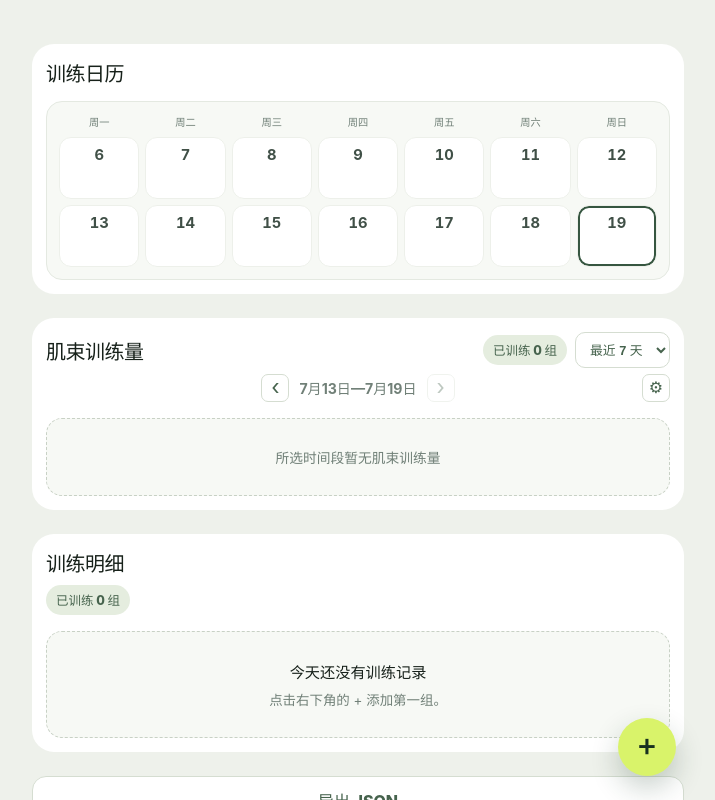
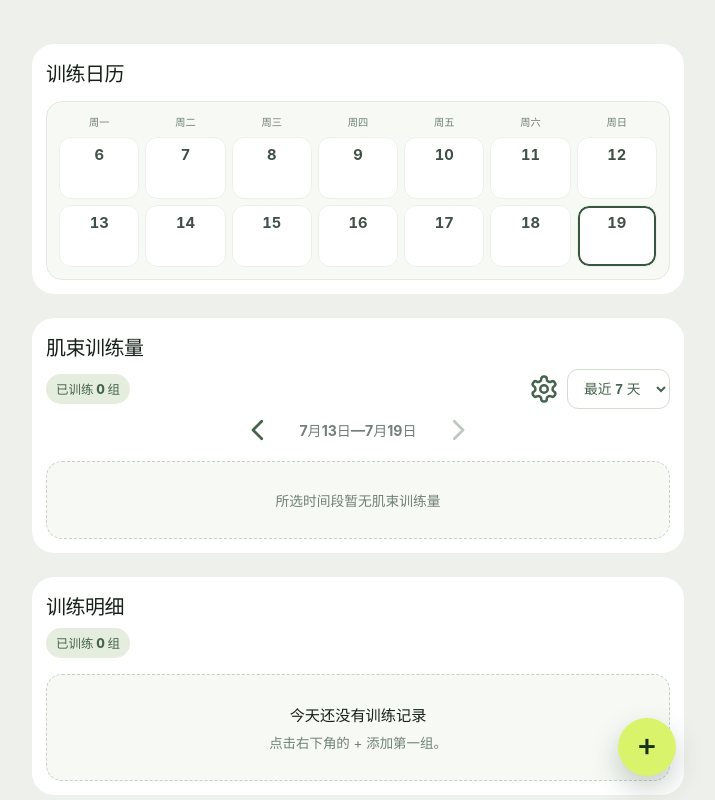
Before and after one commit to Chihatepython/fitness-tracker, a Vue app: page / in a window 1280 px wide. Shown: the top 800 px of the page, without its empty margins (282-997 px from the left). Built offline with nearby package versions, Linux system fonts and the light colour scheme.

Commit message:
Refine muscle volume controls

```diff
--- a/src/assets/app.css
+++ b/src/assets/app.css
@@ -77,14 +77,14 @@ p {
 }
 
 .period-select {
-  min-height: 36px;
+  min-height: 40px;
   flex-shrink: 0;
-  padding: 0 10px;
+  padding: 0 12px;
   border: 1px solid #d5ddd1;
-  border-radius: 10px;
+  border-radius: 11px;
   background: #fff;
   color: #46634d;
-  font-size: 0.8rem;
+  font-size: 0.86rem;
   font-weight: 700;
   cursor: pointer;
 }
--- a/src/components/MuscleVolumeCard.vue
+++ b/src/components/MuscleVolumeCard.vue
@@ -63,8 +63,23 @@ function toggleTodayColumn(): void {
     <div class="section-heading">
       <div class="muscle-title-row">
         <h2 id="muscle-title">肌束训练量</h2>
-        <div class="muscle-heading-actions">
-          <span v-if="!isLoading" class="set-count">已训练 {{ trainingSetCount }} 组</span>
+      </div>
+      <div class="muscle-control-row">
+        <span v-if="!isLoading" class="set-count">已训练 {{ trainingSetCount }} 组</span>
+        <div class="muscle-control-actions">
+          <button
+            class="table-settings-button"
+            type="button"
+            aria-label="打开肌束表格设置"
+            @click="isTableSettingsOpen = true"
+          >
+            <svg aria-hidden="true" focusable="false" viewBox="0 0 24 24">
+              <path
+                d="M12.22 2h-.44a2 2 0 0 0-2 2v.18a2 2 0 0 1-1 1.73l-.43.25a2 2 0 0 1-2 0l-.15-.08a2 2 0 0 0-2.73.73l-.22.38a2 2 0 0 0 .73 2.73l.15.1a2 2 0 0 1 1 1.72v.51a2 2 0 0 1-1 1.74l-.15.09a2 2 0 0 0-.73 2.73l.22.38a2 2 0 0 0 2.73.73l.15-.08a2 2 0 0 1 2 0l.43.25a2 2 0 0 1 1 1.73V20a2 2 0 0 0 2 2h.44a2 2 0 0 0 2-2v-.18a2 2 0 0 1 1-1.73l.43-.25a2 2 0 0 1 2 0l.15.08a2 2 0 0 0 2.73-.73l.22-.38a2 2 0 0 0-.73-2.73l-.15-.09a2 2 0 0 1-1-1.74v-.51a2 2 0 0 1 1-1.74l.15-.09a2 2 0 0 0 .73-2.73l-.22-.38a2 2 0 0 0-2.73-.73l-.15.08a2 2 0 0 1-2 0l-.43-.25a2 2 0 0 1-1-1.73V4a2 2 0 0 0-2-2Z"
+              />
+              <circle cx="12" cy="12" r="3" />
+            </svg>
+          </button>
           <select
             class="period-select"
             :value="periodIndex"
@@ -81,30 +96,28 @@ function toggleTodayColumn(): void {
       <div class="period-date-navigation">
         <button
           v-if="selectedPeriod.canNavigateWeeks"
+          class="period-arrow-button period-arrow-button--previous"
           type="button"
           :disabled="isLoading"
           aria-label="查看上一个肌束统计周"
           @click="emit('changeWeek', 1)"
         >
-          ‹
+          <svg aria-hidden="true" focusable="false" viewBox="0 0 24 24">
+            <path d="m15 5-7 7 7 7" />
+          </svg>
         </button>
         <span class="date-range">{{ dateRange }}</span>
         <button
           v-if="selectedPeriod.canNavigateWeeks"
+          class="period-arrow-button period-arrow-button--next"
           type="button"
           :disabled="isLoading || weekOffset === 0"
           aria-label="查看下一个肌束统计周"
           @click="emit('changeWeek', -1)"
         >
-          ›
-        </button>
-        <button
-          class="table-settings-button"
-          type="button"
-          aria-label="打开肌束表格设置"
-          @click="isTableSettingsOpen = true"
-        >
-          <span aria-hidden="true">⚙︎</span>
+          <svg aria-hidden="true" focusable="false" viewBox="0 0 24 24">
+            <path d="m9 5 7 7-7 7" />
+          </svg>
         </button>
       </div>
     </div>
@@ -195,17 +208,24 @@ function toggleTodayColumn(): void {
 }
 
 .muscle-title-row,
-.muscle-heading-actions {
+.muscle-control-row,
+.muscle-control-actions {
   display: flex;
   align-items: center;
 }
 
 .muscle-title-row {
+  justify-content: flex-start;
+}
+
+.muscle-control-row {
+  min-height: 28px;
   justify-content: space-between;
   gap: 12px;
+  margin-top: 8px;
 }
 
-.muscle-heading-actions {
+.muscle-control-actions {
   flex: 0 0 auto;
   gap: 8px;
 }
@@ -221,52 +241,84 @@ function toggleTodayColumn(): void {
 
 .period-date-navigation {
   position: relative;
-  display: flex;
-  min-height: 28px;
+  display: grid;
+  min-height: 30px;
+  grid-template-columns: 30px 150px 30px;
   align-items: center;
-  gap: 10px;
+  column-gap: 10px;
   justify-content: center;
   margin-top: 6px;
 }
 
 .period-date-navigation .date-range {
+  grid-column: 2;
   margin-top: 0;
   font-size: 0.88rem;
+  text-align: center;
+  white-space: nowrap;
 }
 
-.period-date-navigation button {
+.period-arrow-button,
+.table-settings-button {
   display: grid;
-  width: 28px;
-  height: 28px;
   place-items: center;
-  padding: 0 0 2px;
-  border: 1px solid #d5ddd1;
-  border-radius: 7px;
   outline: none;
-  background: #fff;
   color: #46634d;
-  font-size: 1.35rem;
   line-height: 1;
   cursor: pointer;
   -webkit-tap-highlight-color: transparent;
 }
 
-.period-date-navigation button:disabled {
+.period-arrow-button {
+  width: 30px;
+  height: 30px;
+  padding: 0;
+  border: 0;
+  background: transparent;
+}
+
+.period-arrow-button svg {
+  display: block;
+  width: 30px;
+  height: 30px;
+  fill: none;
+  stroke: currentColor;
+  stroke-linecap: round;
+  stroke-linejoin: round;
+  stroke-width: 2.25;
+}
+
+.period-arrow-button--previous {
+  grid-column: 1;
+}
+
+.period-arrow-button--next {
+  grid-column: 3;
+}
+
+.period-arrow-button:disabled,
+.table-settings-button:disabled {
   cursor: default;
   opacity: 0.35;
 }
 
-.period-date-navigation .table-settings-button {
-  position: absolute;
-  top: 50%;
-  right: 0;
-  transform: translateY(-50%);
-  font-size: 1rem;
+.table-settings-button {
+  width: 30px;
+  height: 30px;
+  padding: 0;
+  border: 0;
+  background: transparent;
 }
 
-.table-settings-button span {
+.table-settings-button svg {
   display: block;
-  line-height: 1;
+  width: 30px;
+  height: 30px;
+  fill: none;
+  stroke: currentColor;
+  stroke-linecap: round;
+  stroke-linejoin: round;
+  stroke-width: 2;
 }
 
 .muscle-table-wrapper {
--- a/src/composables/useTrainingDashboard.ts
+++ b/src/composables/useTrainingDashboard.ts
@@ -31,6 +31,7 @@ export function useTrainingDashboard() {
   const muscleTrainingSources = ref(createEmptyMuscleTrainingSources())
   const muscleTrainingSetCount = ref(0)
   const isLoadingMuscleTrainingTotals = ref(true)
+  const isRefreshingMuscleTrainingTotals = ref(false)
   const muscleTrainingTotalsError = ref('')
   const selectedMuscleTrainingPeriodIndex = ref(0)
   const muscleTrainingPeriodWeekOffset = ref(0)
@@ -81,25 +82,74 @@ export function useTrainingDashboard() {
     }
   }
 
+  async function getMuscleTrainingSnapshot(periodIndex: number, weekOffset: number) {
+    const period = TRAINING_PERIODS[periodIndex]
+
+    if (!period) throw new Error('无法识别肌束训练量统计周期')
+
+    const dateRange = getTrainingPeriodDateRange(period, weekOffset)
+    const trainingSets = await getTrainingSetsByDateRange(
+      dateRange.startDate,
+      dateRange.endDate,
+    )
+    const result = calculateMuscleTraining(trainingSets)
+
+    return {
+      periodIndex,
+      weekOffset,
+      totals: result.totals,
+      sources: result.sources,
+      trainingSetCount: trainingSets.length,
+    }
+  }
+
+  function applyMuscleTrainingSnapshot(
+    snapshot: Awaited<ReturnType<typeof getMuscleTrainingSnapshot>>,
+  ): void {
+    selectedMuscleTrainingPeriodIndex.value = snapshot.periodIndex
+    muscleTrainingPeriodWeekOffset.value = snapshot.weekOffset
+    muscleTrainingTotals.value = snapshot.totals
+    muscleTrainingSources.value = snapshot.sources
+    muscleTrainingSetCount.value = snapshot.trainingSetCount
+  }
+
   async function loadMuscleTrainingTotals(): Promise<void> {
     isLoadingMuscleTrainingTotals.value = true
     muscleTrainingTotalsError.value = ''
 
     try {
-      const trainingSets = await getTrainingSetsByDateRange(
-        muscleTrainingPeriodDateRange.value.startDate,
-        muscleTrainingPeriodDateRange.value.endDate,
+      const snapshot = await getMuscleTrainingSnapshot(
+        selectedMuscleTrainingPeriodIndex.value,
+        muscleTrainingPeriodWeekOffset.value,
       )
-      const result = calculateMuscleTraining(trainingSets)
 
-      muscleTrainingTotals.value = result.totals
-      muscleTrainingSources.value = result.sources
-      muscleTrainingSetCount.value = trainingSets.length
+      applyMuscleTrainingSnapshot(snapshot)
     } catch (error: unknown) {
       muscleTrainingTotalsError.value =
         error instanceof Error ? error.message : '无法读取肌束训练量'
     } finally {
       isLoadingMuscleTrainingTotals.value = false
+    }
+  }
+
+  async function refreshMuscleTrainingTotals(
+    periodIndex: number,
+    weekOffset: number,
+  ): Promise<void> {
+    if (isRefreshingMuscleTrainingTotals.value || isLoadingMuscleTrainingTotals.value) return
+
+    isRefreshingMuscleTrainingTotals.value = true
+    muscleTrainingTotalsError.value = ''
+
+    try {
+      const snapshot = await getMuscleTrainingSnapshot(periodIndex, weekOffset)
+
+      applyMuscleTrainingSnapshot(snapshot)
+    } catch (error: unknown) {
+      muscleTrainingTotalsError.value =
+        error instanceof Error ? error.message : '无法读取肌束训练量'
+    } finally {
+      isRefreshingMuscleTrainingTotals.value = false
     }
   }
 
@@ -123,19 +173,20 @@ export function useTrainingDashboard() {
   }
 
   function changeMuscleTrainingPeriod(periodIndex: number): void {
-    selectedMuscleTrainingPeriodIndex.value = periodIndex
-    muscleTrainingPeriodWeekOffset.value = 0
-    void loadMuscleTrainingTotals()
+    void refreshMuscleTrainingTotals(periodIndex, 0)
   }
 
   function changeMuscleTrainingPeriodWeek(weekDelta: number): void {
     if (!selectedMuscleTrainingPeriod.value.canNavigateWeeks) return
 
-    muscleTrainingPeriodWeekOffset.value = Math.max(
+    const nextWeekOffset = Math.max(
       0,
       muscleTrainingPeriodWeekOffset.value + weekDelta,
     )
-    void loadMuscleTrainingTotals()
+
+    if (nextWeekOffset === muscleTrainingPeriodWeekOffset.value) return
+
+    void refreshMuscleTrainingTotals(selectedMuscleTrainingPeriodIndex.value, nextWeekOffset)
   }
 
   function refreshAfterSetAdded(): void {
```
